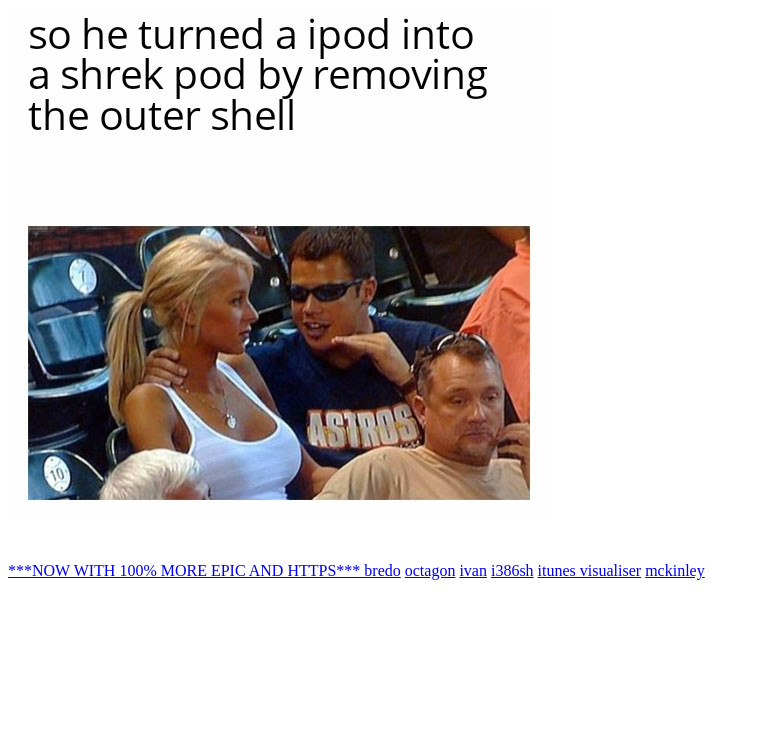
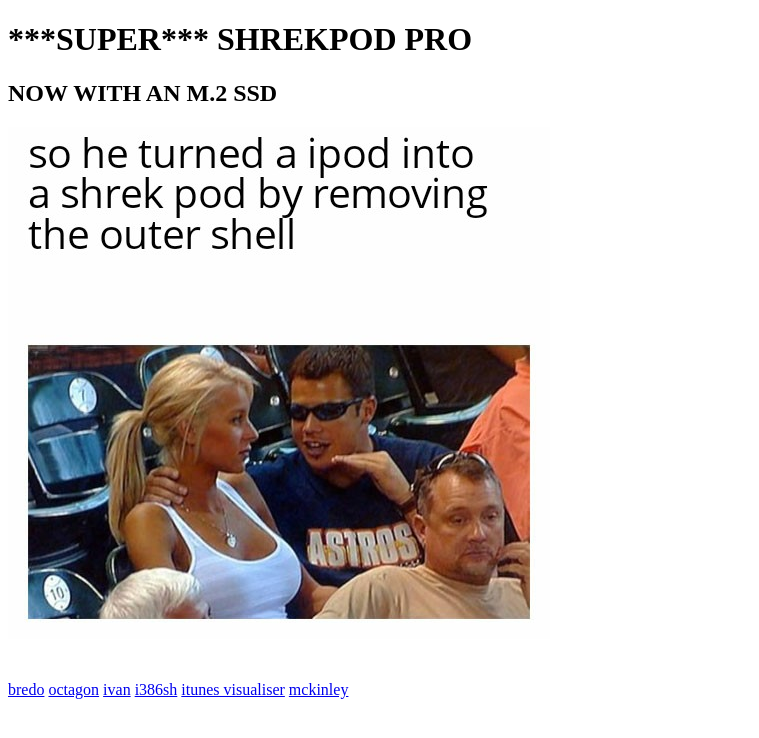
Before and after one commit to mckinley360/newshrekpodpro, a plain HTML site: page index.html in a window 1280 px wide. Shown: the whole page, without its empty margins (0-759 px from the left). Drawn offline with Linux system fonts and the light colour scheme.

Commit message:
SUPER SHREKPOD PRO MATE

```diff
--- a/index.html
+++ b/index.html
@@ -1,15 +1,17 @@
 <!DOCTYPE HTML PUBLIC "-//W3C//DTD HTML 4.01//EN" "http://www.w3.org/TR/html4/strict.dtd">
 <html>
 	<head>
-		<title>shrekpod.pro(tm)</title>
+		<title>SUPER shrekpod.pro(tm)</title>
 		<meta name="description" content="SHREKPOD DOT PRO">
 		<meta http-equiv="Content-Type" content="text/html; charset=utf-8">
 	</head>
 	<body>
+		<h1>***SUPER*** SHREKPOD PRO</h1>
+		<h2>NOW WITH AN M.2 SSD</h2>
 		<img src="/image.png" />
 		<marquee>geir</marquee>
 		<p>
-			<a href="https://bredo.tech/">***NOW WITH 100% MORE EPIC AND HTTPS*** bredo</a>
+			<a href="https://bredo.tech/">bredo</a>
 			<a href="https://octagon-cool-website.ga/">octagon</a>
 			<a href="http://ivansworld.me/">ivan</a>
 			<a href="https://i386.tech/">i386sh</a>
```
